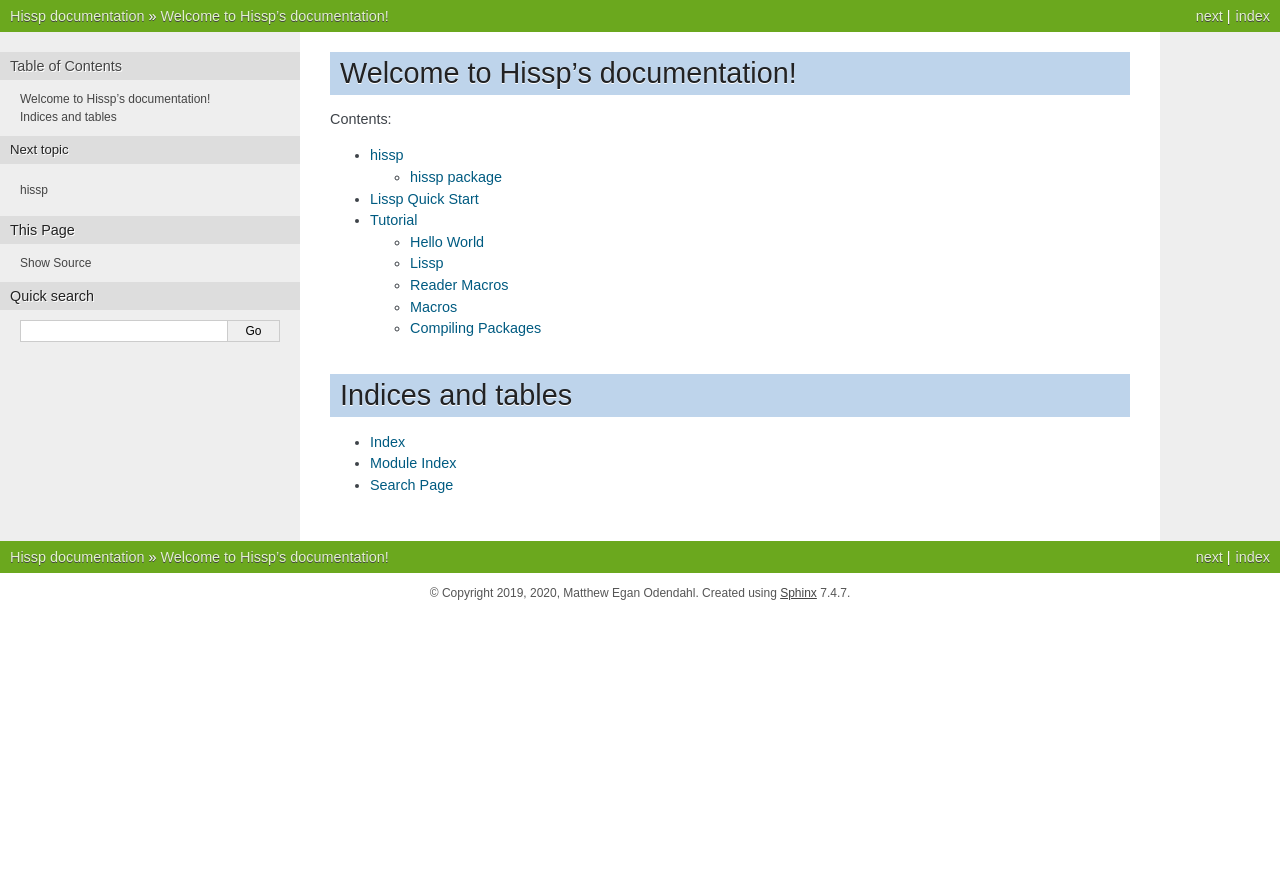
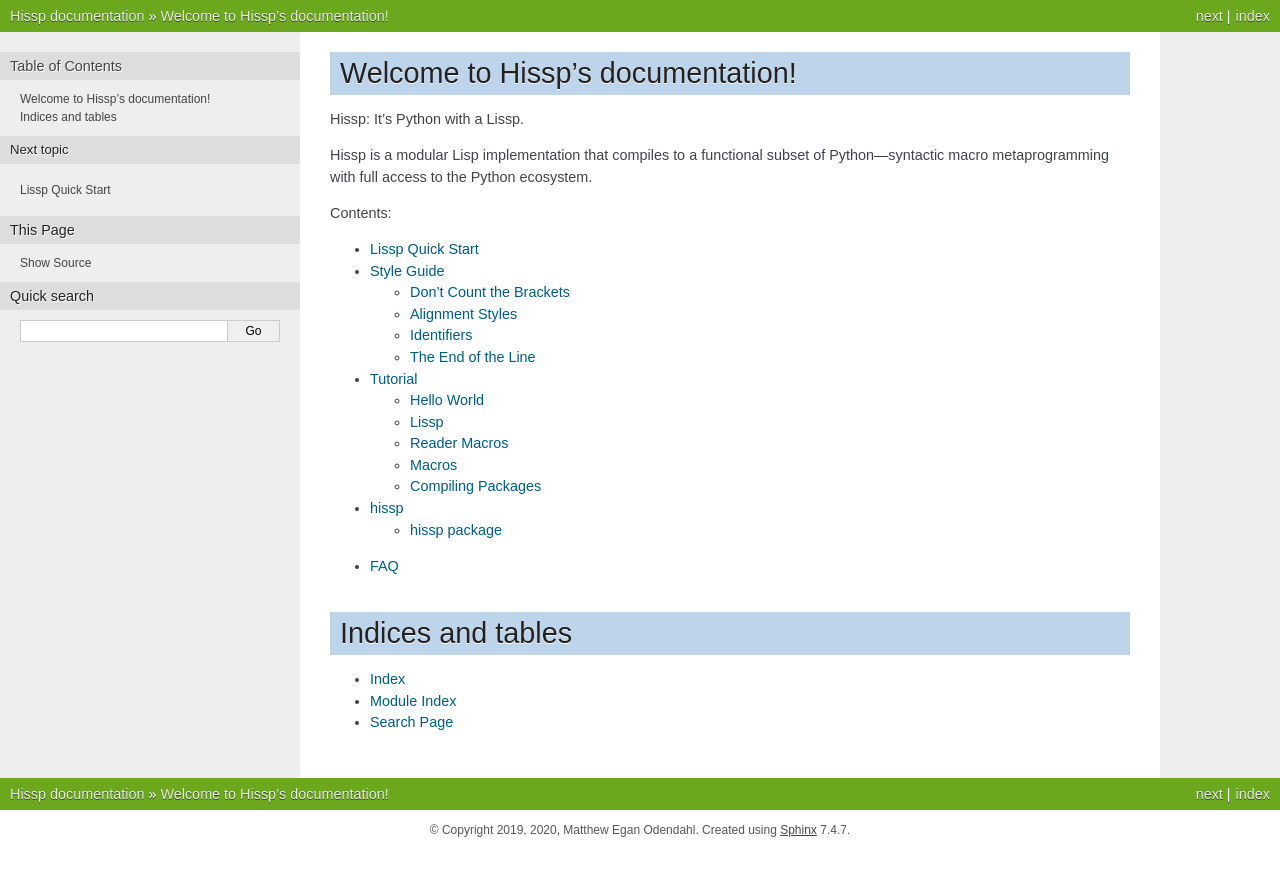
Before and after one commit to gilch/hissp, a Sphinx documentation site: the page built from docs/index.rst, in a window 1280 px wide. Shown: the top 876 px of the page. Built offline with Sphinx 7.4.7, drawn with Linux system fonts in a browser that asks for light colours; pages that are not in the unit, such as notebooks, are missing from menus; some of the changed lines change nothing that is shown.

Commit message:
Add style_guide.rst

```diff
--- a/docs/index.rst
+++ b/docs/index.rst
@@ -6,15 +6,26 @@
 Welcome to Hissp's documentation!
 =================================
 
+Hissp: It's Python with a Lissp.
+
+Hissp is a modular Lisp implementation that compiles to a functional subset of
+Python—syntactic macro metaprogramming with full access to the Python ecosystem.
+
 .. toctree::
    :maxdepth: 2
    :caption: Contents:
 
-   modules
    lissp_quickstart
+   style_guide
    tutorial
    macro_tutorial
-   FAQ
+   command_line_reference
+   modules
+
+.. toctree::
+   :maxdepth: 1
+
+   faq
 
 
 
--- /dev/null
+++ b/docs/style_guide.rst
@@ -0,0 +1,435 @@
+.. Copyright 2020 Matthew Egan Odendahl
+   SPDX-License-Identifier: Apache-2.0
+
+===========
+Style Guide
+===========
+
+Why have a style guide?
+
+Code was made for the human, not only for the machine,
+otherwise we'd all be writing programs in binary.
+Code is written once, and rewritten many times.
+It is *read* much more than it is written.
+
+*Readability counts.*
+
+To the uninitiated, Lisp is an unreadable homogenous ball of mud.
+Lots of Irritating Superfluous Parentheses. That's L.I.S.P.
+
+How can *anyone* even *read* that?
+
+Well, I'll let you in on the secret:
+Real Lispers don't actually count the brackets.
+It's true.
+
+Don't Count the Brackets
+========================
+
+It is impossible for the human to comprehend the code of a nontrival program in totality;
+working memory is too small.
+We handle complexity by chunking it into hierarchies of labeled black boxes within boxes within boxes.
+Mental recursive trees.
+
+But syntax trees are the very essence of Lisp.
+At the bottom of Hissp's hierarchy are tuples of atoms.
+(There is, of course, a foundation outside of Hissp of many layers of abstraction even below that.)
+Conceptually, it's a box with a label and contents.
+
+::
+
+   LABEL item1 item2 ...
+
+Order matters in Hissp.
+These are tuples, not just sets.
+The first element is the label.
+The rest are contents.
+
+When it gets complicated is when the items are themselves boxes.
+How do we keep that readable?
+
+Why, the same way we do in Python, of course: indentation.
+
+If your code is properly formatted,
+you will be able to delete all the trailing brackets
+and unambiguously reconstruct them from indentation alone.
+
+Given code like this,
+
+::
+
+   (define fib
+     (lambda (n)
+       (if-else (operator..le n 2)
+         n
+         (operator..add (fib (operator..sub n 1))
+                        (fib (operator..sub n 2))))))
+
+this is what the experienced human sees:
+
+::
+
+   (define fib
+     (lambda (n
+       (if-else (operator..le n 2
+         n
+         (operator..add (fib (operator..sub n 1
+                        (fib (operator..sub n 2
+
+The indentation is for the human, not the computer.
+While this will compile fine,
+if you write it this way,
+you will make the humans angry:
+
+::
+
+   (define fib(lambda(n)(if-else(
+   operator..le n 2)n(operator..add(fib(
+   operator..sub n 1))(fib(operator..sub n 2)))))
+
+It's like trying to read minified JavaScript.
+You can maybe do it, but it's tedious.
+
+Just kidding!
+This doesn't really compile because the parentheses are not balanced.
+You didn't notice, did you?
+You didn't count them.
+The bracket trails are there for the computer, not the human.
+It's much easier to program a parser to read brackets than indentation.
+
+While surprisingly controversial,
+I feel that making the computer read the structure via indentation like the human does,
+instead of via a parallel language written with brackets,
+is one of the things that Python got right.
+With a bracketed language,
+on the other hand,
+These two delimiters can get out of sync,
+and the human and computer no longer agree on the meaning of the code.
+
+To some extent, this is a criticism that applies to any language with bracketed code blocks,
+but it's especially bad for Lisp,
+which is so syntactically regular
+that it has almost no other cues that could compensate for bad indentation.
+That's the "ball of mud".
+For Lisp, proper indentation is not just best practice,
+it's an absolute necessity for legibility.
+
+Unlike Python,
+with Lisp,
+you have to take on the extra responsibility to keep these two block delimiters in sync.
+This is hard to do consistently without good editor support.
+But *because* the brackets make it easy to parse (for a computer),
+editor support for Lisp is really very good.
+Emacs can do it, but it's got a bit of a learning curve.
+For a beginner, try installing Parinfer in a supported editor, like Atom.
+If you get the indent right, Parinfer will manage the trails for you.
+
+Lisp style guides are hard to find online,
+because most Lispers will simply tell you to let Emacs handle it.
+While I strongly recommend using editor support for Lissp files,
+Hissp is a modular system.
+You might need to format raw Hissp in readerless mode,
+or Lissp embedded in a string
+or notebook cell
+or documentation
+or comment on some web forum.
+Or maybe you're one of those people who insists on programming in Notepad.
+Or maybe you want to write one of these editor tools in the first place.
+For these reasons,
+I feel the need to spell out what good indentation looks like
+well enough that you could do it by hand.
+
+The absolute rules are
+
+- trailing brackets come in trains
+- past the parent, not the sibling
+
+Team projects with any Lissp files should be running Parlinter along with their tests
+to enforce this.
+Basic legibility is not negotiable. Use it.
+
+trailing brackets come in trains
+--------------------------------
+
+Trailing brackets are something we try to ignore.
+They do not get their own line.
+That's more emphasis than they deserve.
+They don't get extra spaces either.
+
+.. code:: Lissp
+
+   ;; Wrong.
+   (define fib
+     (lambda (n)
+       (if-else (operator..le n 2)
+         n
+         (operator..add (fib (operator..sub n 1)
+                         )
+                        (fib (operator..sub n 2)
+                         )
+         )
+       )
+     )
+   )
+
+   ;; Still wrong.
+   ( define fib
+     ( lambda ( n )
+       ( if-else ( operator..le n 2 )
+         n
+         ( operator..add ( fib ( operator..sub n 1 ) )
+                         ( fib ( operator..sub n 2 ) ) ) ) ) )
+
+This also goes for readerless mode.
+
+.. code:: Python
+
+   # Very wrong.
+   (
+       "define",
+       "fib",
+       (
+           "lambda",
+           ("n",),
+           (
+               "ifxH_else",
+               ("operator..le", "n", 2),
+               "n",
+               (
+                   "operator..add",
+                   ("fib", ("operator..sub", "n", 1)),
+                   ("fib", ("operator..sub", "n", 2)),
+               ),
+           ),
+       ),
+   )
+
+If you're using an auto formatter that isn't aware of Hissp,
+you may have to turn it off.
+
+.. code:: Python
+
+   # Right.
+   # fmt: off
+   ('define','fib',
+     ('lambda',('n',),
+       ('ifxH_else',('operator..le','n',2,),
+         'n',
+         ('operator..add',('fib',('operator..sub','n',1,),),
+                          ('fib',('operator..sub','n',2,),),),),),)
+   # fmt: on
+
+Note also that tuple commas are used as terminators,
+not separators,
+even on the same line.
+This is to prevent the common error of forgetting the required trailing comma for a single.
+If your syntax highlighter can distinguish ``(x)`` from ``(x,)``, you may be OK without it.
+But this had better be the case for the whole team.
+
+past the parent, not the sibling
+--------------------------------
+
+The indentation level indicates which tuple the next line starts in.
+
+.. code:: Lissp
+
+   (foo (bar y))
+   x                                      ;(foo is sibling
+
+   (foo (bar y)
+        x)                                ;(foo is parent, (bar is sibling
+
+   (foo (bar y
+             x))                          ;(bar is parent, y is sibling
+
+Even after deleting the trails, you can tell where the ``x`` belongs.
+
+::
+
+   (foo (bar y
+   x
+
+   (foo (bar y
+        x
+
+   (foo (bar y
+             x
+
+The rule is to pass the parent *bracket*.
+You might not pass the head *symbol* in some alignment styles.
+
+.. code:: Lissp
+
+   (foo (bar y)
+     body)                                ;(foo is parent, (bar is sibling
+
+   (foo (bar y
+          body))                          ;(bar is parent, y is sibling
+
+We can still unambiguously reconstruct the trails from the indent.
+
+::
+
+   (foo (bar y
+     body
+
+   (foo (bar y
+          body
+
+
+Alignment Styles
+================
+
+Keep the elements in a tuple aligned to start on the same column.
+Your code should look like the following examples:
+
+.. code:: Lissp
+
+   '(data1 data2 data3)                   ;Treat all data items the same
+
+   '(data1                                ;Line break for one, break for all.
+     data2                                ;Items start on the same column.
+     data3)
+
+   '(                                     ;This is better for linewise version control.
+     data1                                ; Probably only worth it if there's a lot more than 3.
+     data2
+     data3
+     _#_)                                 ;Trails NEVER get their own line.
+                                          ; But you can hold it open with a discarded item.
+
+   (function arg1 arg2 arg3)
+
+   ;; The function name is separate from the arguments.
+   (function arg1                         ;Break for one, break for all.
+             arg2                         ;Args start on the same column.
+             arg3)
+
+   ;; The previous alignment is preferred, but this is OK.
+   (function
+     arg1                                 ;Indented one space past the (, unlike data.
+     arg2
+     arg3)
+
+   ((lambda (a b c)
+      (reticulate a)
+      (frobnicate a b c))
+    arg1                                  ;The "not past the sibling" rule is absolute.
+    arg2                                  ; Not even one space past the (, like data.
+    arg3)
+
+   ;; One extra space between pairs.
+   (function arg1 arg2 : kw1 kwarg1  kw2 kwarg2  kw3 kwarg3)
+
+   (function arg1
+             arg2
+             : kw1 kwarg1                 ;The : starts the line.
+             kw2 kwarg2)                  ;Break for all, but pairs stay together.
+
+   (function : kw1 kwarg1                 ;The : starts the "line". Sort of.
+             kw2 kwarg2)
+
+   (function
+     arg1
+     arg2
+     :
+     kw1
+     kwarg1
+                                          ;Extra line to separate pairs.
+     kw2
+     kwarg2)
+
+   (macro special1 special2 special3      ;Macros can have their own rules.
+     body1                                ; Simpler macros may look the same as functions.
+     body2                                ; Special/body is common. Lambda is also like this.
+     body3)
+
+   (macro special1 body1)
+
+   (macro special1
+          special2
+          special3
+     body1
+     body2
+     body3)
+
+Identifiers
+===========
+
+If you're writing an API that's exposed to the Python side,
+avoid unpythonic identifiers
+(including package and module names)
+in the public interface.
+Use the naming styles from PEP 8.
+
+``CapWords`` for class names.
+
+``snake_case`` for functions,
+and that or single letters like ``A`` or ``b``
+(but never ``l`` ``O`` or ``I``) for locals,
+including kwargs.
+
+``UPPER_CASE`` for "constants".
+
+Name the first method argument ``self``
+and the first classmethod argument ``cls``.
+Python does not enforce this,
+but it's a very strong convention.
+
+See PEP 8 for full details.
+
+``*FOO-BAR*`` is a perfectly valid Lissp identifier,
+but it munges to ``xSTAR_FOOxH_BARxSTAR_``,
+which is awkward.
+
+Even in private areas,
+let the munger do the work for you.
+Avoid writing anything in the x-quoted style yourself.
+This can confuse the demunger and cause collisions with gensyms.
+
+Any docstring for something with a munged name should start with the demunged name
+(this includes anything with a hyphen),
+followed by the pronunciation in single quotes,
+if it's not obvious from the identifier.
+
+
+The End of the Line
+===================
+
+Any closing bracket should also end the line.
+It's OK to have single ``)``'s inside the line
+
+.. code:: Lissp
+
+   (lambda (x) (print "Hi" x) (print "Bye" x)) ;OK
+
+   (lambda (x)                            ;Preferred.
+     (print "Hi" x)
+     (print "Bye" x))
+
+Pairs should be kept together.
+Closing brackets inside a pair can happen in ``cond``,
+for example.
+
+.. code:: Lissp
+
+   (lambda (x)
+     (cond (operator..lt x 0) (print "negative")
+           (operator..eq x 0) (print "zero")
+           (operator..gt x 0) (print "positive")
+           :else (print "not a number")))
+
+But a train of ``)``'s must not appear inside of a line,
+because then we'd have to count brackets!
+If the train is trailing at the end of the line,
+then the tree structure is clear from the indents.
+How many is a train?
+When you have to count them.
+
+Breaking at two or more should be considered the default style.
+
+Maybe you can relax this in special cases.
+Honestly, even two or three in a row is really pushing it,
+but absolutely no more than that.
+That's about the most a human can reliably count at a glance.
+Consider very seriously if a line break wouldn't be more legible there.
```
Also changed, not shown: 1 other file.
